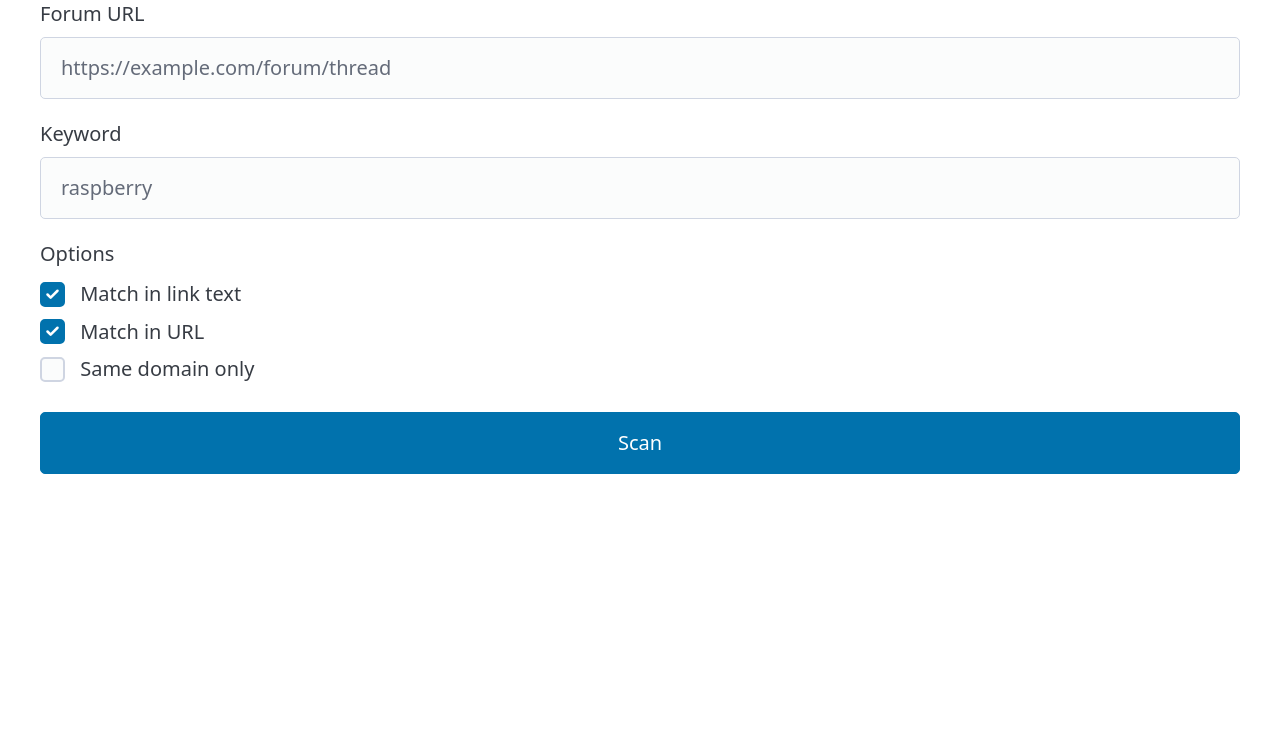
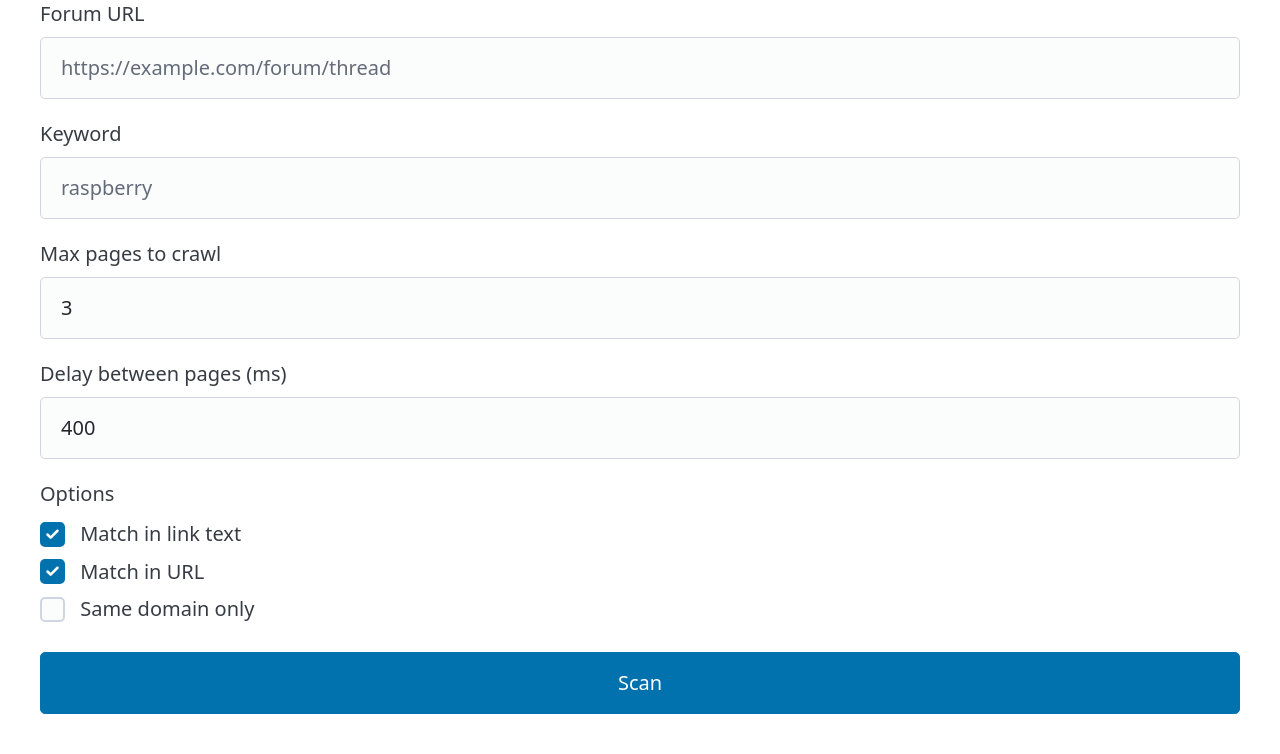
Before and after one commit to remembrance1/forum-webscraper, a Flask app: page / in a window 1280 px wide. Shown: the part 116-870 px from the top of the page. Before the commit the page ends 590 px from the top, so only its background shows below. Run offline with Flask 3, Linux system fonts and the light colour scheme; some libraries are stand-ins or nearby versions.

Commit message:
updated to include loop on forum

```diff
--- a/app.py
+++ b/app.py
@@ -219,6 +219,60 @@ def render_results_html(links, source_url: str, keyword: str) -> str:
 <p>Source: <a href="{html.escape(source_url)}">{html.escape(source_url)}</a><br>Generated: {ts}</p>
 <ul>{''.join(items)}</ul>{empty_msg}</body></html>"""
 
+# ---------- Pagination helpers ----------
+def find_next_page_url(soup: BeautifulSoup, base_url: str) -> str | None:
+    """
+    Try common Discuz!/forum 'next page' patterns.
+    - <a class="nxt"> for Discuz
+    - Link text 'Next', '下一页', '›'
+    - rel="next"
+    Returns absolute URL or None if not found.
+    """
+    # 1) rel="next"
+    a = soup.find("a", rel=lambda v: v and "next" in v.lower())
+    if a and a.get("href"):
+        return urljoin(base_url, a["href"].strip())
+
+    # 2) Discuz class="nxt"
+    a = soup.find("a", class_=lambda c: c and "nxt" in c)
+    if a and a.get("href"):
+        return urljoin(base_url, a["href"].strip())
+
+    # 3) Common text variants
+    for txt in ("Next", "next", "下一页", "›", ">"):
+        a = soup.find("a", string=lambda s: s and txt in s)
+        if a and a.get("href"):
+            return urljoin(base_url, a["href"].strip())
+
+    return None
+
+
+def iterate_forum_pages(start_url: str, max_pages: int, referer: str | None,
+                        cookies_raw: str | None, backend: str = "auto",
+                        pause_seconds: float = 0.5):
+    """
+    Yield (page_url, html_text, soup) for up to max_pages, following the forum's Next link.
+    De-duplicates by visited URL.
+    """
+    visited = set()
+    current_url = start_url
+
+    for _ in range(max_pages):
+        if current_url in visited:
+            break
+        visited.add(current_url)
+
+        html_text = smart_fetch(current_url, referer, cookies_raw, backend=backend)
+        soup = BeautifulSoup(html_text, "html.parser")
+        yield current_url, html_text, soup
+
+        next_url = find_next_page_url(soup, current_url)
+        if not next_url:
+            break
+        current_url = next_url
+        if pause_seconds > 0:
+            time.sleep(pause_seconds)
+
 
 # ---------- Flask routes ----------
 @app.route("/", methods=["GET", "POST"])
@@ -235,6 +289,19 @@ def index():
         if backend not in BACKENDS:
             backend = "auto"
 
+        # NEW: optional pagination inputs (safe defaults if fields not in template yet)
+        try:
+            max_pages = int(request.form.get("max_pages") or 1)
+        except ValueError:
+            max_pages = 1
+        max_pages = max(1, max_pages)
+
+        try:
+            pause_ms = int(request.form.get("pause_ms") or 400)
+        except ValueError:
+            pause_ms = 400
+        pause_seconds = max(0, pause_ms) / 1000.0
+
         parsed = urlparse(url)
         if not parsed.scheme or not parsed.netloc:
             flash("Please provide a full URL including https://", "error")
@@ -244,9 +311,28 @@ def index():
             return redirect(url_for("index"))
 
         try:
-            html_text = smart_fetch(url, referer, cookies_raw, backend=backend)
-            links = extract_links(html_text, url)
-            matches = filter_links(links, keyword, match_text, match_url, same_domain, base_url=url)
+            # Crawl up to max_pages by following the forum's Next link(s)
+            all_links = []
+            for page_url, html_text, soup in iterate_forum_pages(
+                start_url=url,
+                max_pages=max_pages,
+                referer=referer,
+                cookies_raw=cookies_raw,
+                backend=backend,
+                pause_seconds=pause_seconds,
+            ):
+                all_links.extend(extract_links(html_text, page_url))
+
+            # Filter once over the union of links across all visited pages
+            matches = filter_links(
+                all_links,
+                keyword,
+                match_text,
+                match_url,
+                same_domain,
+                base_url=url,
+            )
+
         except Exception as e:
             flash(f"Failed to fetch or parse page: {e}", "error")
             return redirect(url_for("index"))
@@ -256,20 +342,21 @@ def index():
             "keyword": keyword,
             "matches": matches,
         }
-        return render_template("results.html",
-                               title=APP_TITLE,
-                               source_url=url,
-                               keyword=keyword,
-                               matches=matches,
-                               match_text=match_text,
-                               match_url=match_url,
-                               same_domain=same_domain,
-                               referer=referer,
-                               cookies_set=bool(cookies_raw),
-                               backend=backend)
+        return render_template(
+            "results.html",
+            title=APP_TITLE,
+            source_url=url,
+            keyword=keyword,
+            matches=matches,
+            match_text=match_text,
+            match_url=match_url,
+            same_domain=same_domain,
+            referer=referer,
+            cookies_set=bool(cookies_raw),
+            backend=backend,
+        )
 
     return render_template("index.html", title=APP_TITLE, backends=BACKENDS)
-
 
 @app.route("/export/html")
 def export_html():
--- a/templates/index.html
+++ b/templates/index.html
@@ -7,6 +7,12 @@
 
   <label for="keyword">Keyword</label>
   <input type="text" id="keyword" name="keyword" placeholder="raspberry" required>
+
+  <label for="max_pages">Max pages to crawl</label>
+  <input type="number" id="max_pages" name="max_pages" value="3" min="1" step="1">
+
+  <label for="pause_ms">Delay between pages (ms)</label>
+  <input type="number" id="pause_ms" name="pause_ms" value="400" min="0" step="50">
 
   <fieldset>
     <legend>Options</legend>
```
